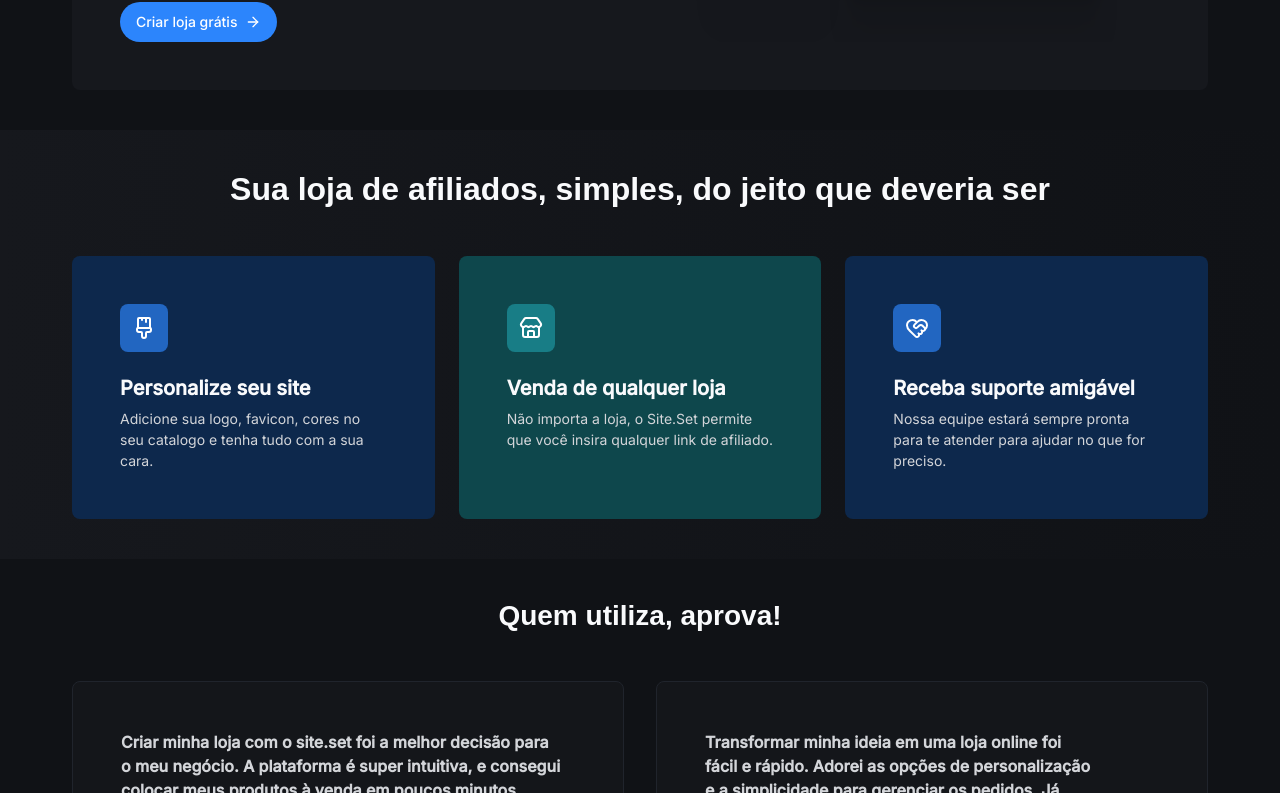
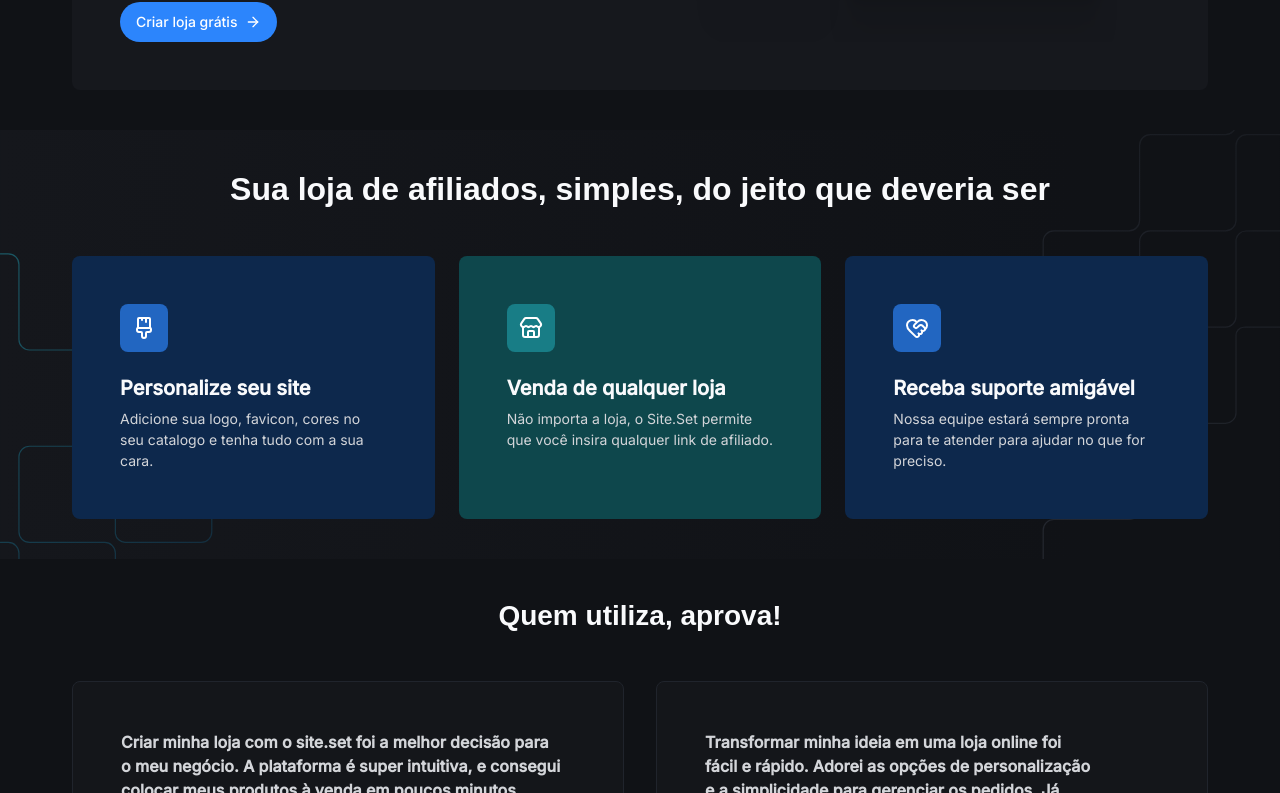
Before and after one commit to joaovic-tech/rocketseat, a Next.js app in the folder site-blog/: page / in a window 1280 px wide. Shown: the part 1287-2080 px from the top of the page. Built offline with nearby package versions, Linux system fonts and the light colour scheme; a web font is replaced by a local one.

Commit message:
adicioando imagens

```diff
--- a/site-blog/src/components/call-to-action/call-to-action.tsx
+++ b/site-blog/src/components/call-to-action/call-to-action.tsx
@@ -4,8 +4,10 @@
 
 export const CallToAction = () => {
   return (
-    <section className="py-24 bg-gradient-to-b from-cyan-950/20 to-gray-700">
-      <div className="container">
+    <section className="relative py-24 bg-gradient-to-b from-cyan-950/20 to-gray-700">
+      <div className="absolute inset-0 hidden md:block bg-[url('/background-footer.svg')] bg-cover bg-center bg-no-repeat opacity-90" />
+
+      <div className="container relative">
         <div className="flex flex-col items-center gap-6 text-center">
           <div className="p-4 bg-cyan-300 w-fit rounded-full">
             <Store className="text-cyan-100" />
--- a/site-blog/src/components/support-section/support-section.tsx
+++ b/site-blog/src/components/support-section/support-section.tsx
@@ -2,8 +2,10 @@
 
 export const SupportSection = () => {
   return (
-    <section className="pb-8 md:py-10 bg-gradient-to-r from-gray-500 to-gray-700">
-      <div className="container flex flex-col items-center gap-12">
+    <section className="relative pb-8 md:py-10 bg-gray-700">
+      <div className="absolute inset-0 hidden md:block bg-[url('/background-features.svg')] bg-cover bg-center bg-no-repeat opacity-90" />
+
+      <div className="container flex flex-col items-center gap-12 relative">
         <h2 className="text-balance text-center text-heading-xl text-gray-100 font-sans">
           Sua loja de afiliados, simples, do jeito que deveria ser
         </h2>
@@ -51,4 +53,4 @@
       </div>
     </section>
   );
-}
+};
```
Also changed, not shown: site-blog/public/background-features.svg (added), site-blog/public/background-footer.svg (added).
